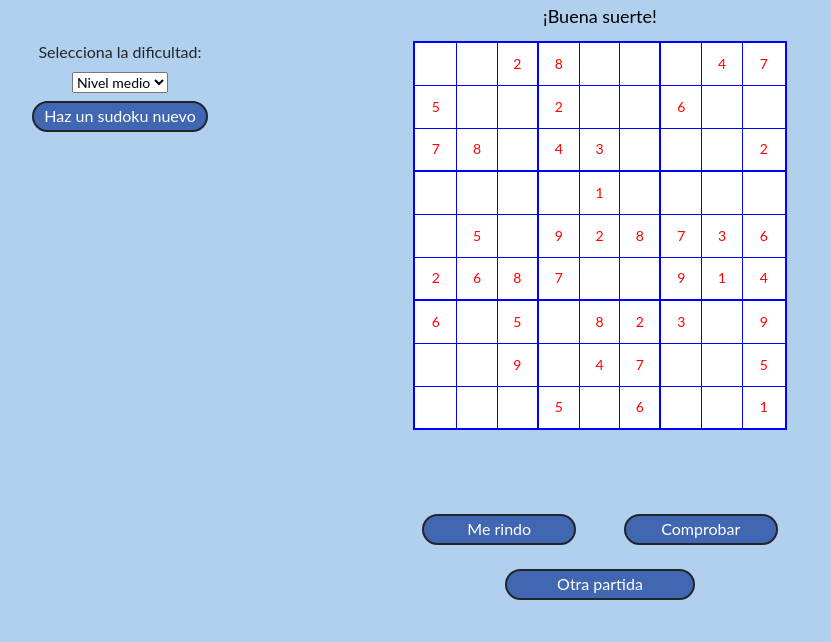
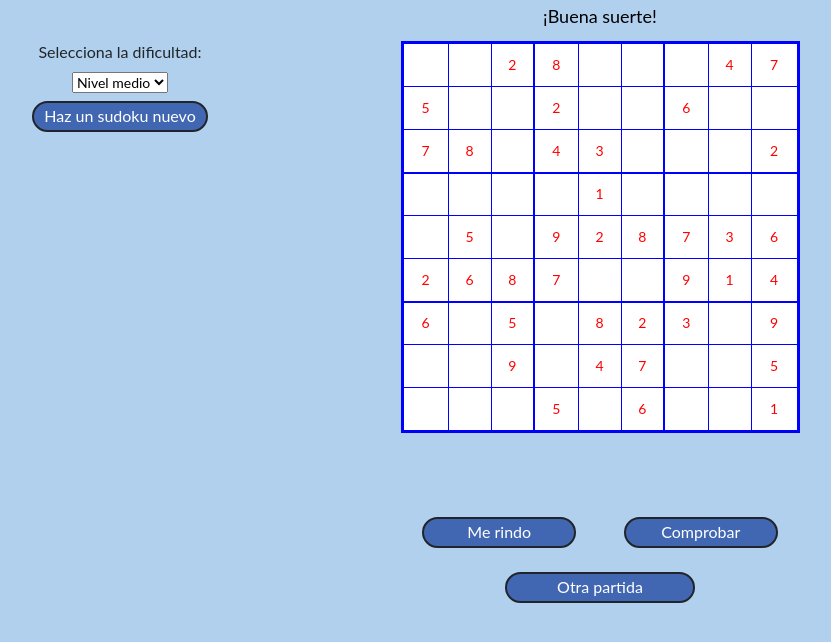
Before and after one commit to ariolop/DWEC, a plain HTML site: page SudokuV3/sudokuV3.html in a window 1280 px wide. Shown: the whole page, without its empty margins (40-871 px from the left). Drawn offline with nearby package versions, Linux system fonts and the light colour scheme.

Commit message:
Arreglar estilos

```diff
--- a/SudokuV3/sudokuV3.html
+++ b/SudokuV3/sudokuV3.html
@@ -35,8 +35,8 @@
             </div>
             <div id="playarea" dir="ltr" class="col-6 nouserselect">
                 <div class="row justify-content-center">
-                    <div class="col-7 p-0">
-                        <table class="mx-0" dir="ltr" id="playtable" cellspacing="0" cellpadding="0" border="0" align="center">
+                    <div class="p-0 d-flex justify-content-center">
+                        <table class="mx-0 d-block" dir="ltr" id="playtable" cellspacing="0" cellpadding="0" border="0" align="center">
                             <colgroup>
                                 <col class="sudokucell45">
                                 <col class="sudokucell43">
```
